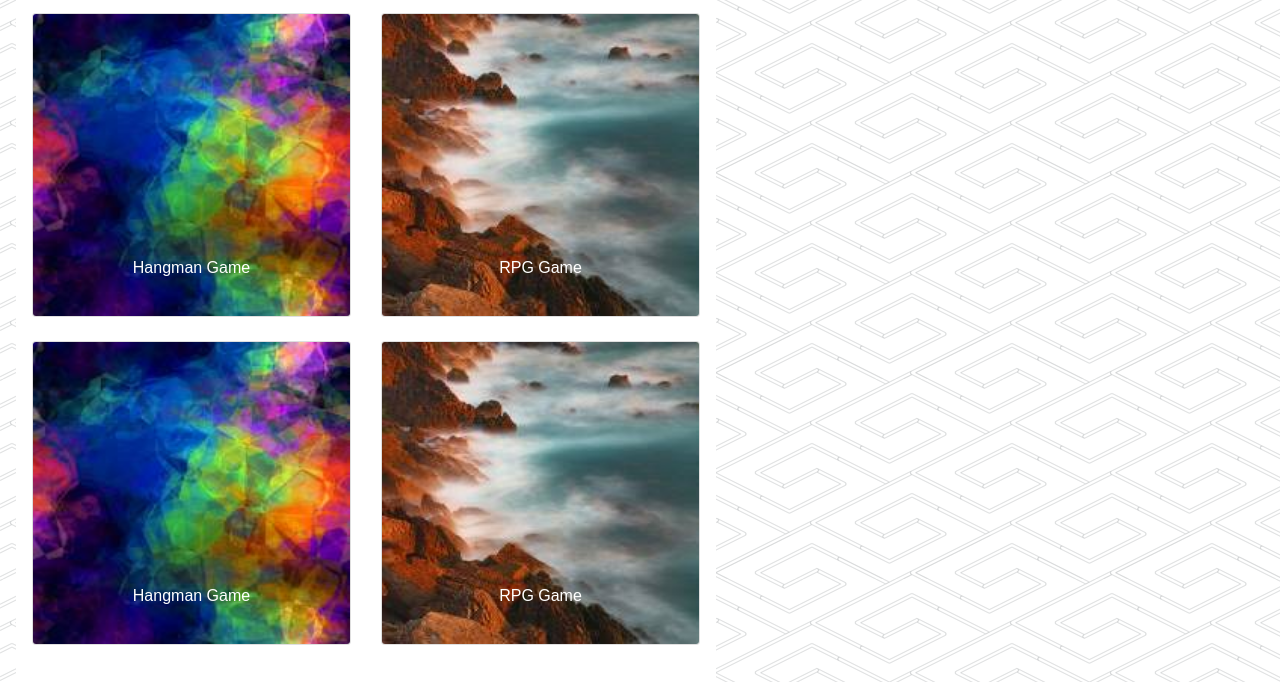
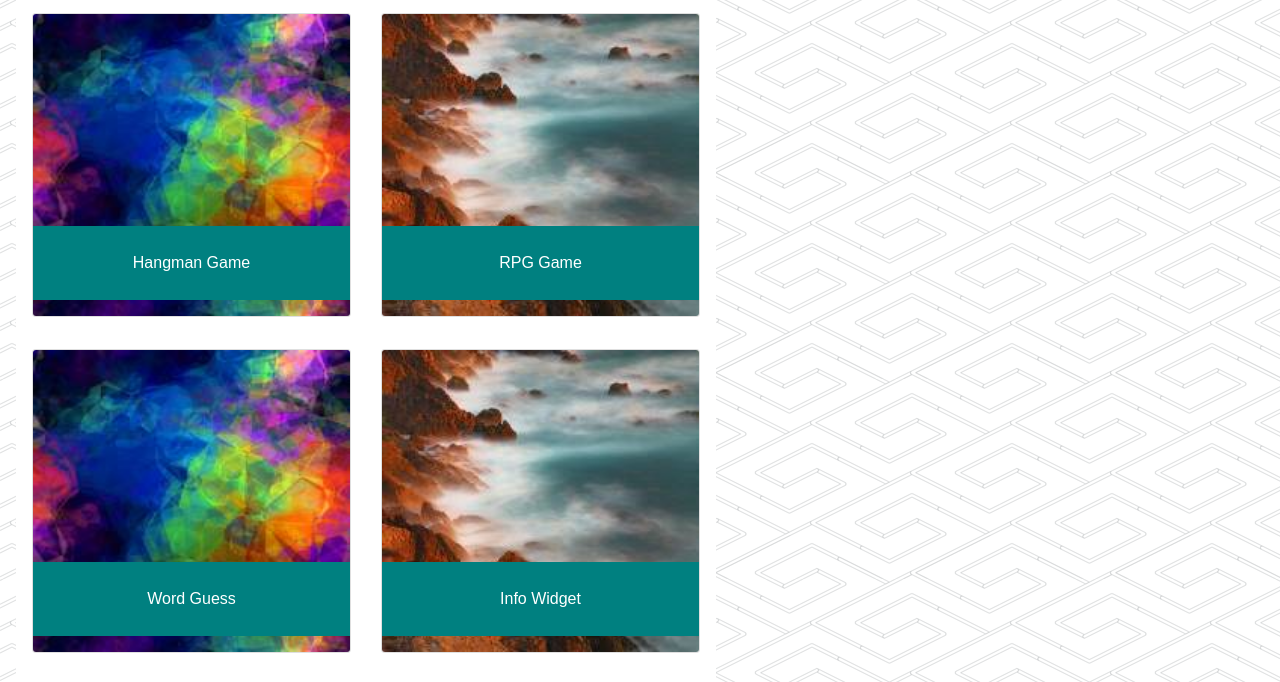
Before and after one commit to amadisonm1209/Bootstrap-Portfolio, a plain HTML site: page portfolio.html in a window 1280 px wide. Shown: the part 221-903 px from the top of the page. Drawn offline with nearby package versions, Linux system fonts and the light colour scheme.

Commit message:
finished portfolio page

```diff
--- a/assets/style.css
+++ b/assets/style.css
@@ -20,6 +20,7 @@ form{
 footer{
     background-color: #666;
     border-top: teal solid 5px;
+    width: 100%;
 }
 .gray {
     border-bottom: gray solid 4px;
@@ -27,3 +28,9 @@ footer{
 .maxWidth{
    max-width: 700px;
 }
+.overlay{
+    background-color: teal;
+    padding: 25px;
+    width: 100%;
+    text-align: center;
+}
--- a/portfolio.html
+++ b/portfolio.html
@@ -41,24 +41,42 @@
         </div>
     </div>
 
-    <div class="d-flex flex-column flex-1 bg-white maxWidth mb-5 pl-3 ml-3 pr-3">
+    <div class="d-flex flex-column flex-1 bg-white maxWidth mb-5 pl-3 ml-3 pr-3 align">
         <div class="flex-row border-bottom border-secondary pt-3 gray mb-3">
             <h2 class="col-md-12">Portfolio</h2>
         </div>
         <div class="row mb-4">
-            <div class="col-md">
+            <div class="col-md mb-2">
                 <div class="card">
                     <img class="card-img img-fluid" src="assets/images/Hangman .jpg" alt="hangman game" style="width:100%">
-                    <div class="card-img-overlay text-white d-flex justify-content-center align-items-end">
-                        <p>Hangman Game</p>
+                    <div class="card-img-overlay text-white d-flex justify-content-center align-items-end p-0">
+                        <p class="overlay">Hangman Game</p>
                     </div>
                 </div>
             </div>
             <div class="col-md">
                 <div class="card">
                     <img class="card-img img-fluid" src="assets/images/RPG Game.jpg" alt="rpg game">
-                    <div class="card-img-overlay text-white d-flex justify-content-center align-items-end">
-                        <p>RPG Game</p>
+                    <div class="card-img-overlay text-white d-flex justify-content-center align-items-end p-0">
+                        <p class="overlay">RPG Game</p>
+                    </div>
+                </div>
+            </div>
+        </div>
+        <div class="row mb-4">
+            <div class="col-md mb-2">
+                <div class="card">
+                    <img class="card-img img-fluid" src="assets/images/Hangman .jpg" alt="hangman game" style="width:100%">
+                    <div class="card-img-overlay text-white d-flex justify-content-center align-items-end p-0">
+                        <p class="overlay">Word Guess</p>
+                    </div>
+                </div>
+            </div>
+            <div class="col-md">
+                <div class="card">
+                    <img class="card-img img-fluid" src="assets/images/RPG Game.jpg" alt="rpg game">
+                    <div class="card-img-overlay text-white d-flex justify-content-center align-items-end p-0">
+                        <p class="overlay">Info Widget</p>
                     </div>
                 </div>
             </div>
@@ -67,22 +85,15 @@
             <div class="col-md">
                 <div class="card">
                     <img class="card-img img-fluid" src="assets/images/Hangman .jpg" alt="hangman game" style="width:100%">
-                        <div class="card-img-overlay text-white d-flex justify-content-center align-items-end">
-                            <p>Hangman Game</p>
+                    <div class="card-img-overlay text-white d-flex justify-content-center align-items-end p-0">
+                        <p class="overlay">Trivia Game</p>
                     </div>
                 </div>
             </div>
-                <div class="col-md">
-                    <div class="card">
-                        <img class="card-img img-fluid" src="assets/images/RPG Game.jpg" alt="rpg game">
-                        <div class="card-img-overlay text-white d-flex justify-content-center align-items-end">
-                            <p>RPG Game</p>
+            <div class="col-md"></div>
+
         </div>
     </div>
-                </div>
-        </div>
-</div>
-
     <footer class="page-footer text-light py-3 pb-0 position-sticky-bottom flex-0">
         <div class="container-fluid border-top-5">
             <div class="flex-row">
```
Lines whose indentation alone changed are shown as unchanged.
